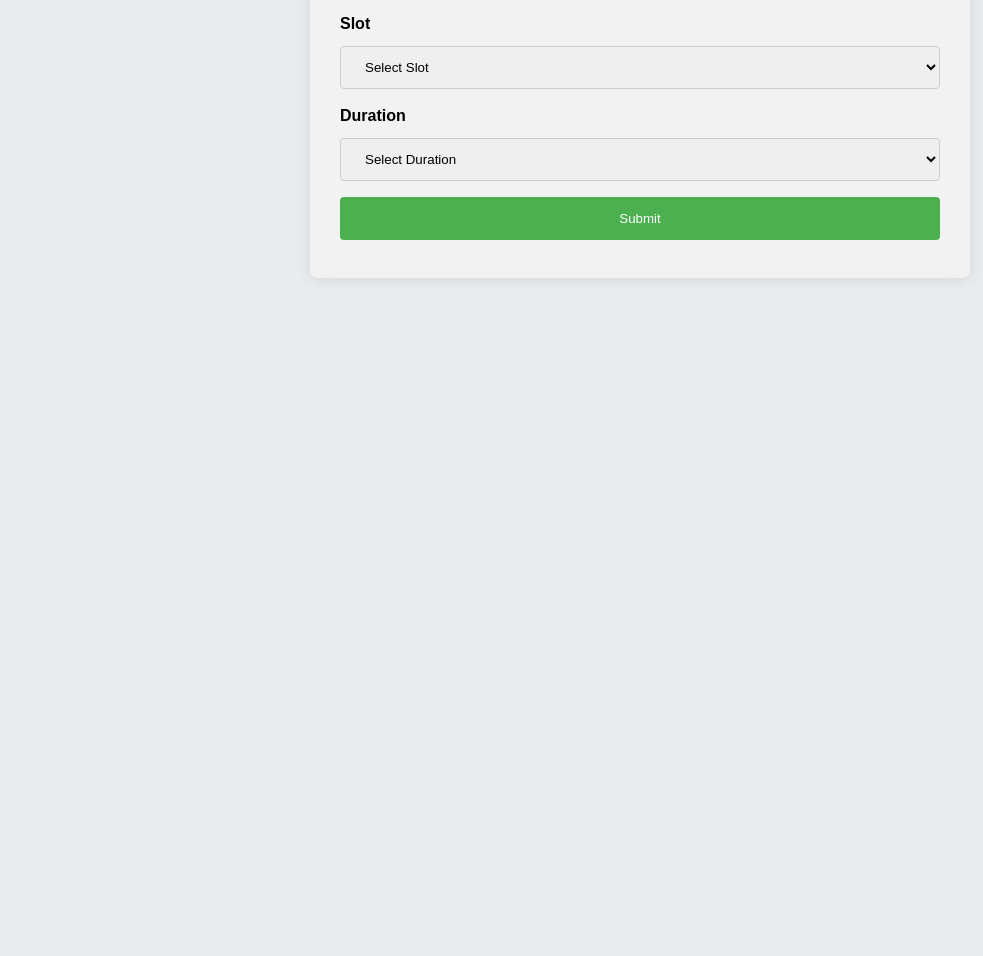
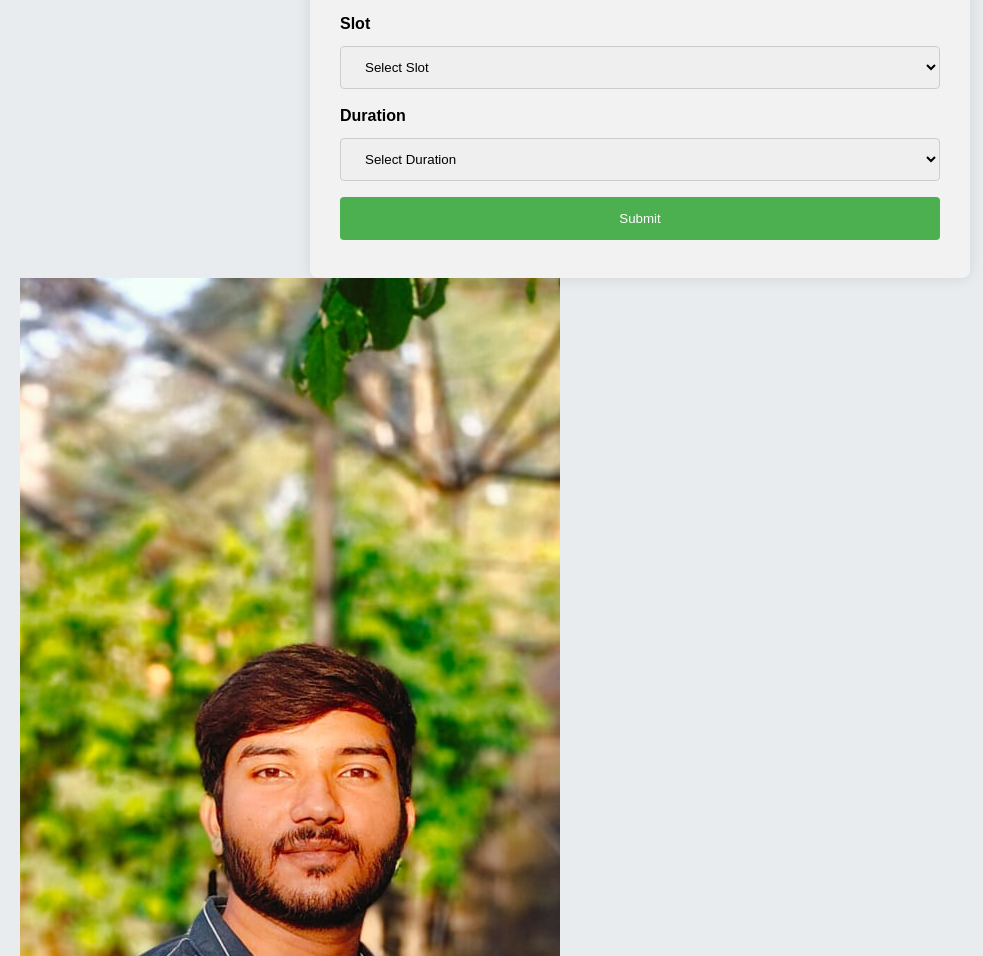
Before and after one commit to sonucps/pragati-library, a plain HTML site: page index.html in a window 1280 px wide. Shown: the part 584-1540 px from the top of the page, without its empty margins (0-983 px from the left). Before the commit the page ends 882 px from the top, so only its background shows below. Drawn offline with Linux system fonts and the light colour scheme.

Commit message:
Update index.html

```diff
--- a/index.html
+++ b/index.html
@@ -99,7 +99,7 @@
         <input type="submit" value="Submit" name="submit">
     </form>
 </div>
-
+<img src="sonu.jpg" />
 <script>
     const scriptURL = 'https://script.google.com/macros/s/AKfycbwtmUr7eAfxmjxy8SagPDnK5FfS2JsNIWZTEBbaCEYpQxtdvpWJ4cgHtZwUNh7SZ5asXg/exec';
     const form = document.forms['google-sheet'];
```
